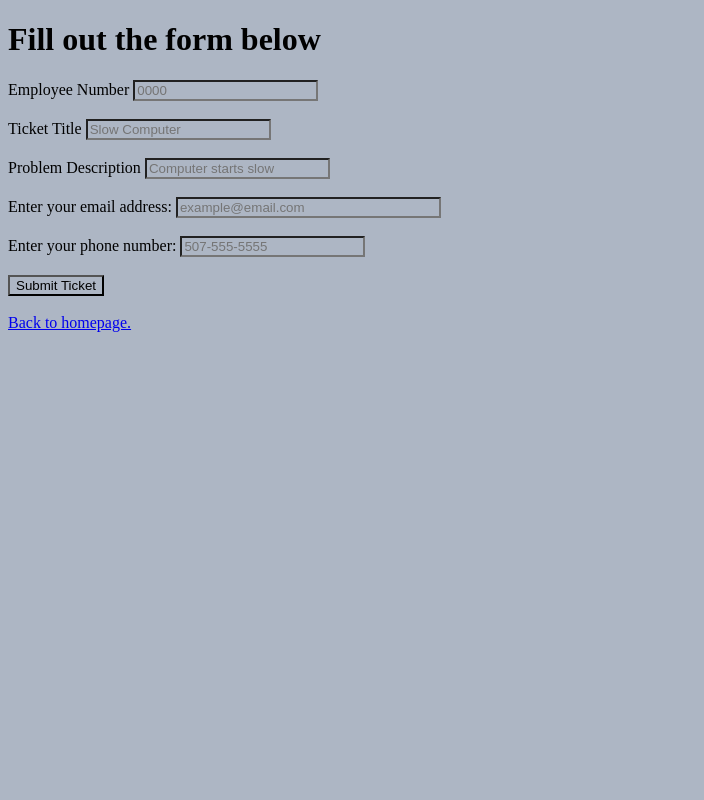
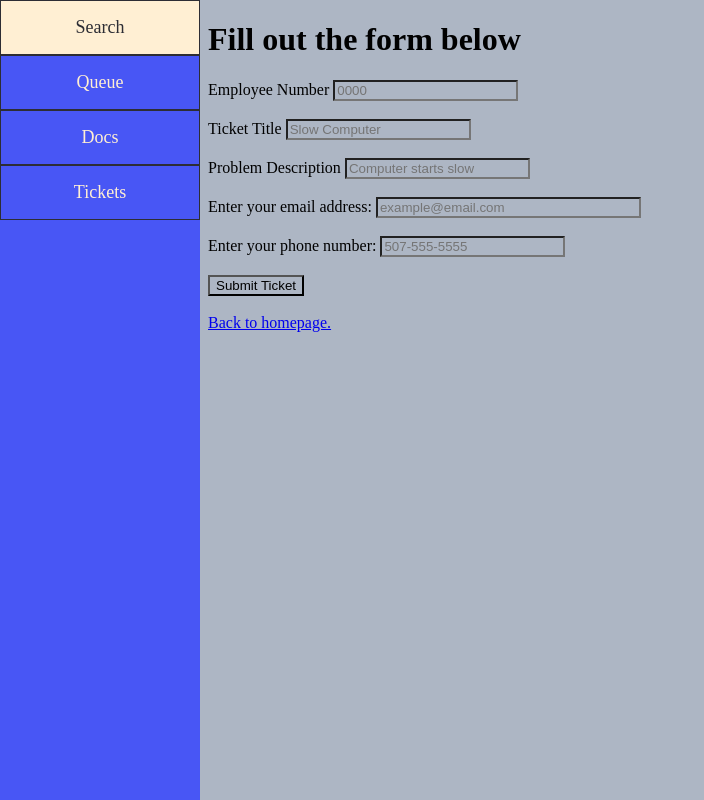
Before and after one commit to karis-plath/cosyCOSB, a PHP site: page /createTicket.html in a window 1280 px wide. Shown: the whole page, without its empty margins (0-704 px from the left). Run offline with PHP 8.4, Linux system fonts and the light colour scheme.

Commit message:
Add files via upload

```diff
--- a/createTicket.css
+++ b/createTicket.css
@@ -1,3 +1,36 @@
 *{
     background: #ADB6C4;
 }
+
+.container{
+    padding-left: 200px;
+}
+
+.sidenav {
+    height: 100%;
+    width: 200px; /* Adjust width as needed */
+    background-color: #4856f5;
+    position: fixed;
+    z-index: 1;
+    top: 0;
+    left: 0;
+    overflow-x: hidden;
+  }
+
+  .sidenav a {
+    padding: 16px;
+    text-decoration: none;
+    font-size: 18px;
+    color: #ffefd3;
+    background-color: #4856f5;
+    display: block;
+    text-align: center;
+    border-style:solid;
+    border-color: #2d2d34;
+    border-width: 1px;
+  }
+
+  .sidenav a:hover {
+    background-color: #ffefd3;
+    color: #2d2d34;
+  }
--- a/createTicket.html
+++ b/createTicket.html
@@ -7,6 +7,13 @@
     <link rel="stylesheet" href="createTicket.css">
 </head>
 <body>
+    <div class="sidenav">
+        <a href="#">Search</a>
+        <a href="#">Queue</a>
+        <a href="#">Docs</a>
+        <a href="#">Tickets</a>
+    </div>
+
     <div class="container">
         <div class="title">
             <h1>Fill out the form below</h1>
```
Also changed, not shown: login.php (line endings or trailing spaces), style.css (line endings or trailing spaces), techSearch.css (line endings or trailing spaces), techSearch.html (line endings or trailing spaces).
